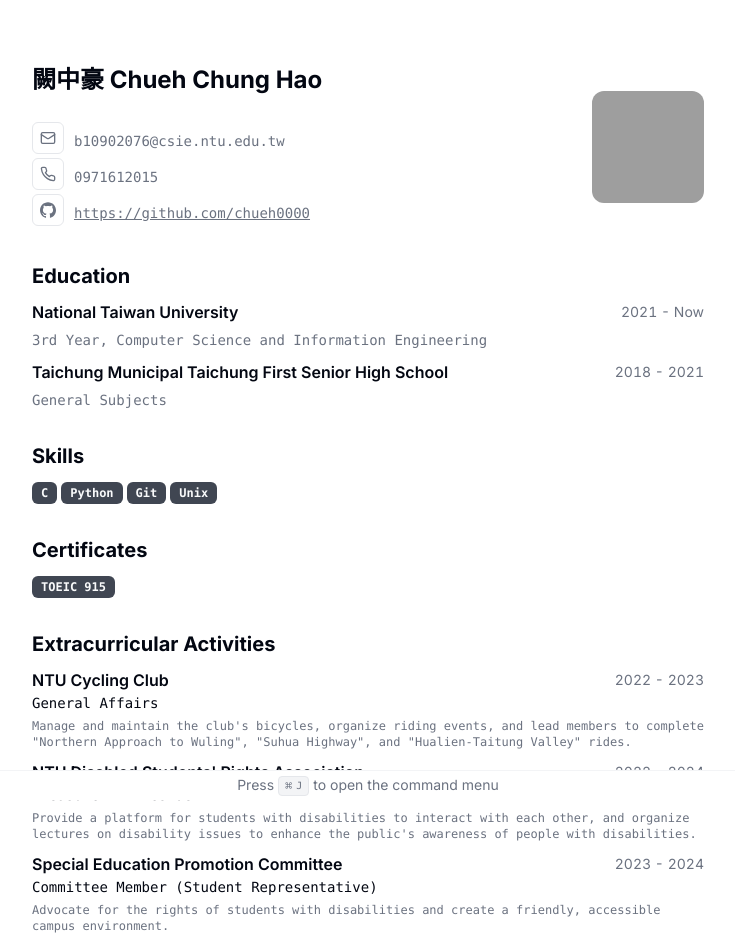
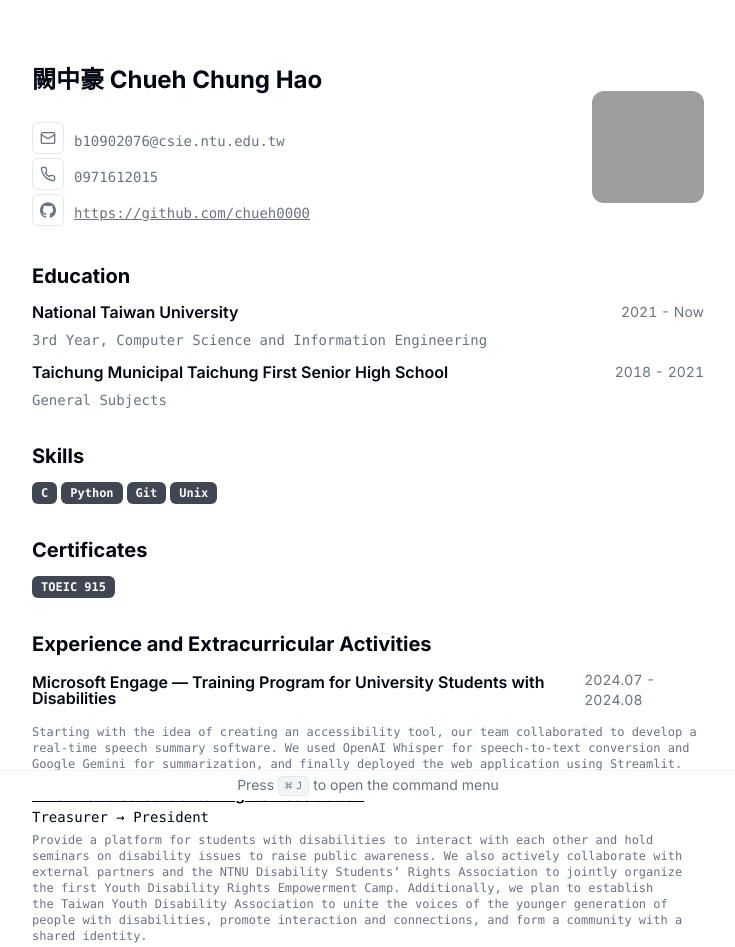
Before and after one commit to chueh0000/cv-english, a Next.js app: page / in a window 1280 px wide. Shown: the top 947 px of the page, without its empty margins (272-1007 px from the left). Built offline with nearby package versions, Linux system fonts and the light colour scheme; grey boxes are pictures that could not be loaded.

Commit message:
update experience

```diff
--- a/src/app/page.tsx
+++ b/src/app/page.tsx
@@ -89,7 +89,7 @@ export default function Page() {
                             <social.icon className="size-4" />
                         </a>
                     </Button>
-                    <span className="underline">{social.url}</span>
+                    <a className="underline" href={social.url}>{social.url}</a>
                 </div>
               ))}
             </div>
@@ -155,7 +155,7 @@ export default function Page() {
           </div>
         </Section>
         <Section>
-          <h2 className="text-xl font-bold">Extracurricular Activities</h2>
+          <h2 className="text-xl font-bold">Experience and Extracurricular Activities</h2>
           {RESUME_DATA.work.map((work) => {
             return (
               <Card key={work.company}>
@@ -163,7 +163,7 @@ export default function Page() {
                   <div className="flex items-center justify-between gap-x-2 text-base">
                     <h3 className="inline-flex items-center justify-center gap-x-1 font-semibold leading-none">
                       {work.link ? (
-                        <a className="hover:underline" href={work.link}>
+                        <a className="underline" href={work.link}>
                             {work.company}
                         </a>
                       ) : (
@@ -223,10 +223,10 @@ export default function Page() {
         //     url: RESUME_DATA.personalWebsiteUrl,
         //     title: "Personal Website",
         //   },
-        //   ...RESUME_DATA.contact.social.map((socialMediaLink) => ({
-        //     url: socialMediaLink.url,
-        //     title: socialMediaLink.name,
-        //   })),
+          ...RESUME_DATA.contact.social.map((socialMediaLink) => ({
+            url: socialMediaLink.url,
+            title: socialMediaLink.name,
+          })),
         ]}
       />
     </main>
--- a/src/data/resume-data.tsx
+++ b/src/data/resume-data.tsx
@@ -40,15 +40,15 @@ export const RESUME_DATA = {
   ],
   work: [
     {
-        company: "NTU Cycling Club",
-        link: "https://www.instagram.com/ntu_cycling_club",
+        company: "Microsoft Engage — Training Program for University Students with Disabilities",
+        link: "",
         badges: [],
-        title: "General Affairs",
+        title: "",
         //   logo: ,
-        start: "2022",
-        end: "2023",
+        start: "2024.07",
+        end: "2024.08",
         description:
-            "Manage and maintain the club's bicycles, organize riding events, and lead members to complete \"Northern Approach to Wuling\", \"Suhua Highway\", and \"Hualien-Taitung Valley\" rides.",
+            "Starting with the idea of creating an accessibility tool, our team collaborated to develop a real-time speech summary software. We used OpenAI Whisper for speech-to-text conversion and Google Gemini for summarization, and finally deployed the web application using Streamlit.",
     },
     {
       company: "NTU Disabled Students' Rights Association",
@@ -59,18 +59,18 @@ export const RESUME_DATA = {
       start: "2022",
       end: "2024",
       description:
-        "Provide a platform for students with disabilities to interact with each other, and organize lectures on disability issues to enhance the public's awareness of people with disabilities.",
+        "Provide a platform for students with disabilities to interact with each other and hold seminars on disability issues to raise public awareness. We also actively collaborate with external partners and the NTNU Disability Students’ Rights Association to jointly organize the first Youth Disability Rights Empowerment Camp. Additionally, we plan to establish the Taiwan Youth Disability Association to unite the voices of the younger generation of people with disabilities, promote interaction and connections, and form a community with a shared identity.",
     },
     {
       company: "Special Education Promotion Committee",
-      link: "",
+      link: "https://intriguing-product-094.notion.site/2629b4df7459473a8b3734fc3becd73b?v=3ce71c9085134bc8b424ce622d8526d3&pvs=4",
       badges: [],
       title: "Committee Member (Student Representative)",
     //   logo: ,
       start: "2023",
       end: "2024",
       description:
-        "Advocate for the rights of students with disabilities and create a friendly, accessible campus environment.",
+        "Advocate for the rights of students with disabilities and create a friendly, accessible campus environment. Additionally, we ensure the openness and accessibility of information by publicly sharing the progress of meeting proposals through a Notion webpage.",
     },
     {
       company: "Student Grievance Review Committee",
@@ -82,6 +82,17 @@ export const RESUME_DATA = {
       end: "2024",
       description:
         "Review student grievance cases.",
+    },
+    {
+        company: "NTU Cycling Club",
+        link: "https://www.instagram.com/ntu_cycling_club",
+        badges: [],
+        title: "General Affairs",
+        //   logo: ,
+        start: "2022",
+        end: "2023",
+        description:
+            "Manage and maintain the club's bicycles, organize riding events, and lead members to complete \"Northern Approach to Wuling\", \"Suhua Highway\", and \"Hualien-Taitung Valley\" rides.",
     },
   ],
   skills: [
```
